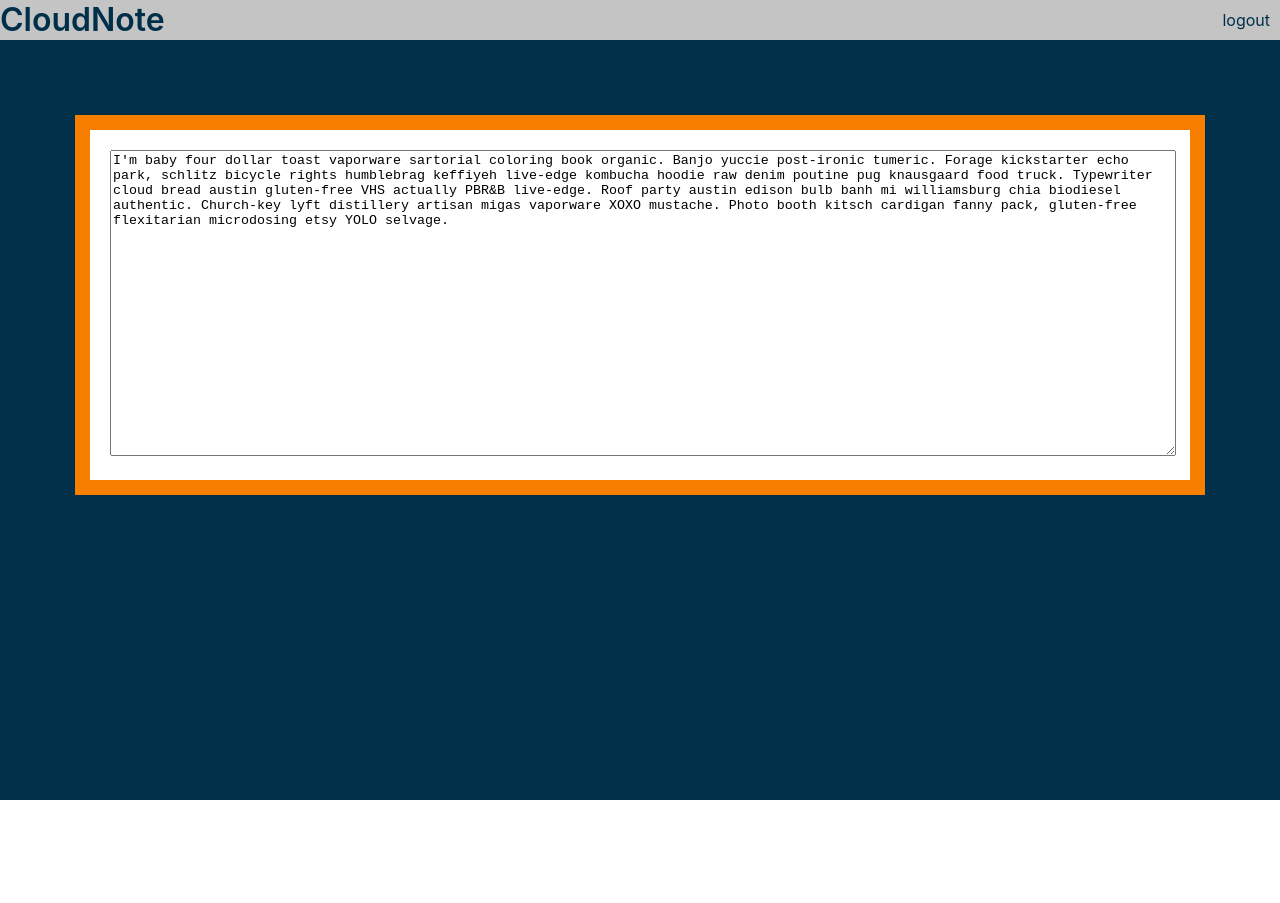
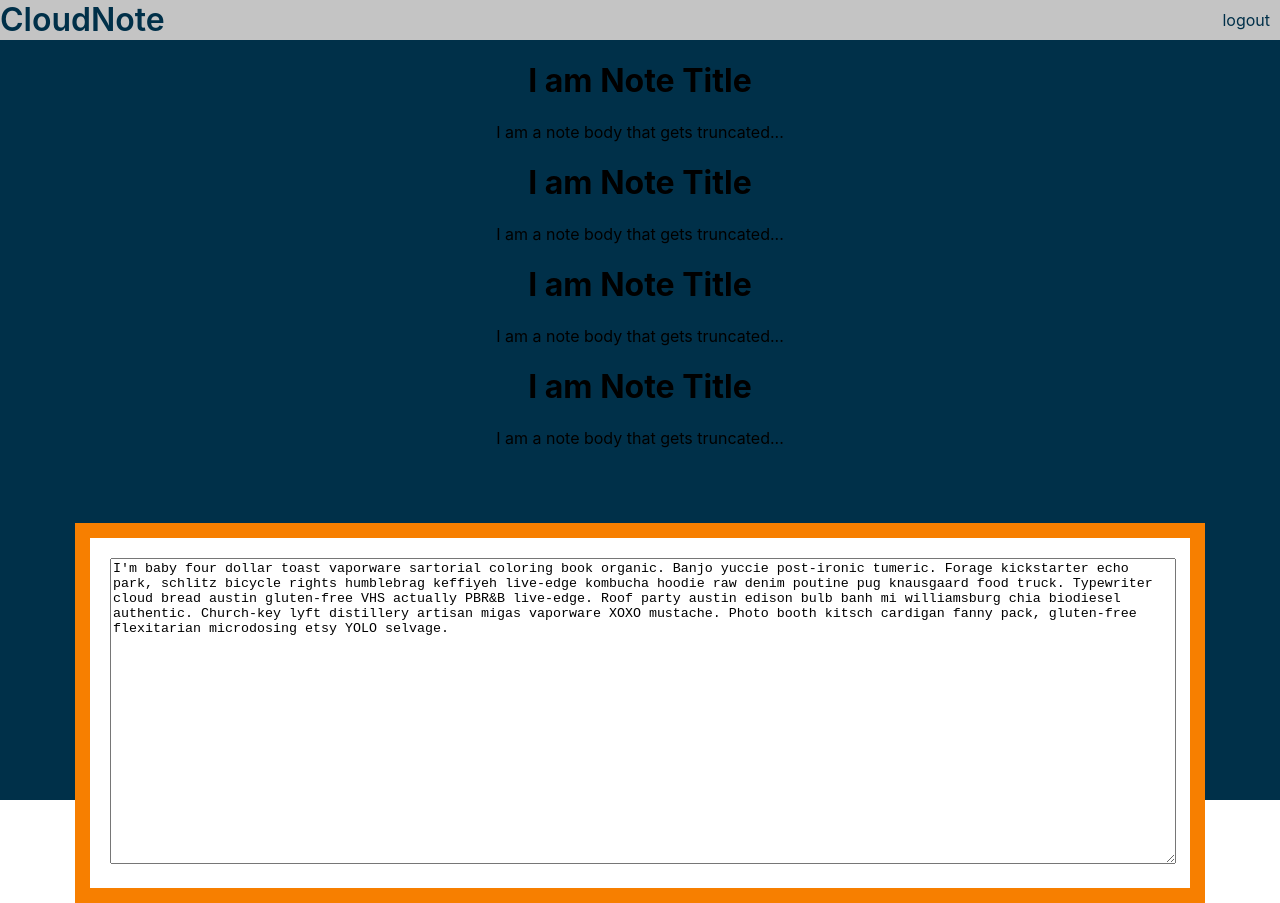
Before and after one commit to N8ers/cloud-note, a React (Create React App) app: page / in a window 1280 px wide. Before the commit the page ends 800 px from the top, so only its background shows below. Built offline with nearby package versions, Linux system fonts and the light colour scheme.

Commit message:
create Notes component + combine list/pad + add to App.js

```diff
--- a/src/App.js
+++ b/src/App.js
@@ -2,7 +2,7 @@ import { BrowserRouter as Router, Switch, Route, Link } from "react-router-dom";
 
 import "./App.css";
 
-import NotePad from "./components/NotePad/NotePad.js";
+import Notes from "./components/Notes/Notes.js";
 import Welcome from "./components/Welcome/Welcome.js";
 
 function App() {
@@ -28,7 +28,8 @@ function App() {
           <Route path="/">
             {/* <h1>isLogged: </h1>
             {isLogged ? <div>yes</div> : <div>no</div>} */}
-            <NotePad />
+            {/* <NotePad /> */}
+            <Notes />
           </Route>
         </Switch>
       </div>
--- /dev/null
+++ b/src/components/Notes/Notes.js
@@ -0,0 +1,17 @@
+import React from "react";
+
+import "./Notes.css";
+
+import NoteList from "../NoteList/NoteList.js";
+import NotePad from "../NotePad/NotePad.js";
+
+function Notes() {
+  return (
+    <div className="Notes">
+      <NoteList />
+      <NotePad />
+    </div>
+  );
+}
+
+export default Notes;
```
Also changed, not shown: src/components/Notes/Notes.css (added).
